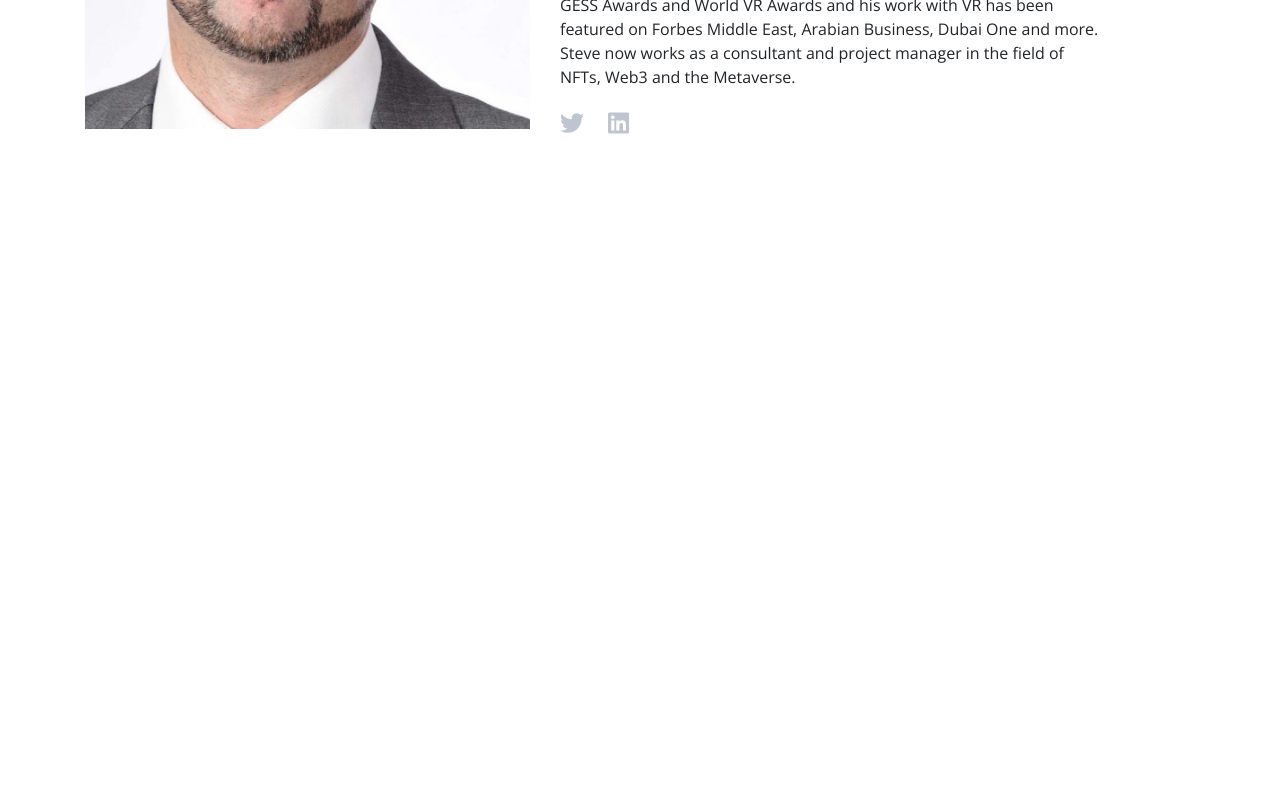
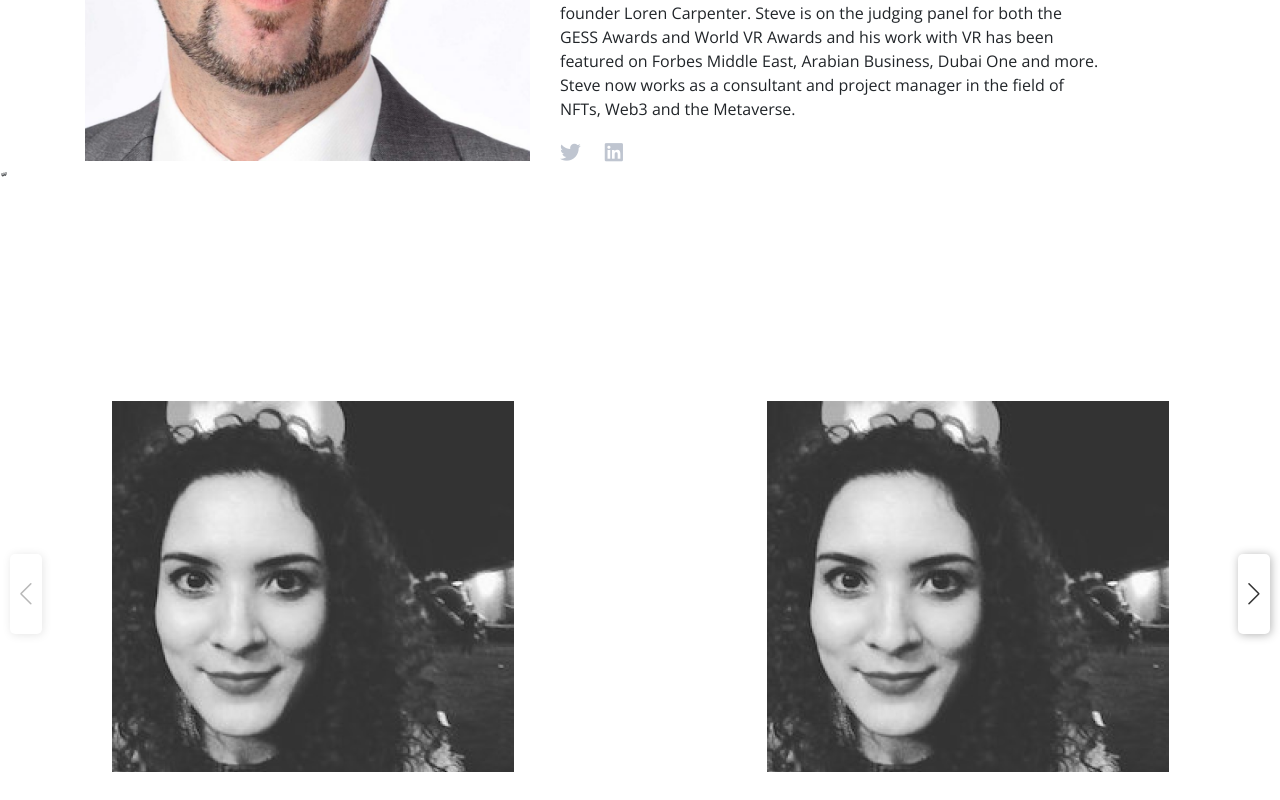
Before and after one commit to hoseinsedaqat/Osmw, a Vue app: page /speakers in a window 1280 px wide. Shown: the part 580-1380 px from the top of the page. Before the commit the page ends 800 px from the top, so only its background shows below. Built offline with nearby package versions, Linux system fonts and the light colour scheme.

Commit message:
add slider speakers

```diff
--- a/package.json
+++ b/package.json
@@ -13,7 +13,9 @@
     "core-js": "^3.8.3",
     "jquery": "^3.6.0",
     "popper.js": "^1.16.1",
+    "swiper": "^5.4.5",
     "vue": "^2.6.14",
+    "vue-awesome-swiper": "^4.1.1",
     "vue-router": "^3.5.1",
     "vue-toastification": "^1.7.14",
     "vuex": "^3.6.2"
--- /dev/null
+++ b/src/views/Speakers/Components/SpeakersSlider.vue
@@ -0,0 +1,130 @@
+<template>
+  <section id="speakersSlider">
+    <swiper class="swiper" :options="swiperOption">
+      <swiper-slide>
+        <img src="@/assets/Images/Rectangle 322.png" class="img-fluid" />
+      </swiper-slide>
+      <swiper-slide>
+        <img src="@/assets/Images/Rectangle 322.png" class="img-fluid" />
+      </swiper-slide>
+      <swiper-slide>
+        <img src="@/assets/Images/Rectangle 322.png" class="img-fluid" />
+      </swiper-slide>
+      <swiper-slide>
+        <img src="@/assets/Images/Rectangle 322.png" class="img-fluid" />
+      </swiper-slide>
+      <swiper-slide>
+        <img src="@/assets/Images/Rectangle 322.png" class="img-fluid" />
+      </swiper-slide>
+      <swiper-slide>
+        <img src="@/assets/Images/Rectangle 322.png" class="img-fluid" />
+      </swiper-slide>
+      <swiper-slide>
+        <img src="@/assets/Images/Rectangle 322.png" class="img-fluid" />
+      </swiper-slide>
+      <swiper-slide>
+        <img src="@/assets/Images/Rectangle 322.png" class="img-fluid" />
+      </swiper-slide>
+      <swiper-slide>
+        <img src="@/assets/Images/Rectangle 322.png" class="img-fluid" />
+      </swiper-slide>
+      <div class="swiper-button-prev" slot="button-prev"></div>
+      <div class="swiper-button-next" slot="button-next"></div>
+    </swiper>
+  </section>
+</template>
+
+<script>
+import { Swiper, SwiperSlide } from "vue-awesome-swiper";
+import "swiper/css/swiper.css";
+export default {
+  name: "SpeakersSlider",
+  data() {
+    return {
+      swiperOption: {
+        slidesPerView: 3,
+        spaceBetween: 30,
+        loop: false,
+        loopFillGroupWithBlank: true,
+        pagination: {
+          el: ".swiper-pagination",
+          clickable: true,
+        },
+        navigation: {
+          nextEl: ".swiper-button-next",
+          prevEl: ".swiper-button-prev",
+        },
+        breakpoints: {
+          1400: {
+            slidesPerView: 4,
+            spaceBetween: 10,
+          },
+          1300: {
+            slidesPerView: 3,
+            spaceBetween: 20,
+          },
+          1000: {
+            slidesPerView: 2,
+            spaceBetween: 30,
+          },
+          320: {
+            slidesPerGroup: 1,
+            slidesPerView: 1,
+            spaceBetween: 50,
+          },
+        },
+      },
+    };
+  },
+  components: {
+    Swiper,
+    SwiperSlide,
+  },
+};
+</script>
+
+<style scoped>
+.swiper {
+  height: 500px;
+  width: 100%;
+  margin: 5rem 0 0 0;
+}
+.swiper-slide {
+  display: flex;
+  justify-content: center;
+  align-items: center;
+  text-align: center;
+  font-weight: bold;
+  font-size: 14px;
+  background-color: #fff;
+  border-radius: 10px;
+  margin: 5rem 0 0 0;
+}
+
+.swiper-button-next {
+  margin: 2rem 0 0 0;
+  /* top: -1px;
+  left: 900px; */
+  background-color: #fff;
+  padding: 2.5rem 1rem;
+  color: #333;
+  border-radius: 5px;
+  box-shadow: 1px 1px 10px rgb(000000, 000000, 000000, 30%);
+}
+.swiper-button-next::after {
+  font-size: 22px;
+}
+.swiper-button-prev {
+  margin: 2rem 0 0 0;
+  /* top: -1px;
+  left: 580px; */
+  background-color: #fff;
+  padding: 2.5rem 1rem;
+  color: #333;
+  border-radius: 5px;
+  box-shadow: 1px 1px 10px rgb(000000, 000000, 000000, 30%);
+}
+.swiper-button-prev::after {
+  font-size: 22px;
+}
+</style>
--- a/src/views/Speakers/SpeakersView.vue
+++ b/src/views/Speakers/SpeakersView.vue
@@ -3,7 +3,7 @@
     <HeaderAppDark></HeaderAppDark>
     <section id="speakersView">
       <div class="container">
-        <div class="row mt-5">
+        <div class="row my-5">
           <div class="col-md-6">
             <h1 class="font-weight-bold">STEVE BAMBURY</h1>
             <span>METAVERSE</span>
@@ -47,17 +47,29 @@
             </div>
           </div>
         </div>
-      </div>
+      </div>ّ
+        <SpeakersSlider></SpeakersSlider>
+      <FormContact></FormContact>
+      <FormContacts></FormContacts>
+      <FooterApp></FooterApp>
     </section>
   </div>
 </template>
 
 <script>
 import HeaderAppDark from "@/components/HeaderAppDark.vue";
+import SpeakersSlider from "./Components/SpeakersSlider.vue";
+import FormContact from "@/components/FormContact.vue";
+import FormContacts from "@/components/FormContatcs.vue";
+import FooterApp from "@/components/FooterApp.vue";
 export default {
   name: "SpeakersView",
   components: {
     HeaderAppDark,
+    SpeakersSlider,
+    FormContact,
+    FormContacts,
+    FooterApp,
   },
 };
 </script>
@@ -73,14 +85,14 @@ export default {
   display: block;
 }
 
-.socialmediaSpeakers{
-    display: flex;
+.socialmediaSpeakers {
+  display: flex;
 }
 
-.socialmediaSpeakers li{
-    list-style: none;
-    margin: 0 1.5rem 0 0;
-    font-size: 1.5rem;
-    color: #BFC5D0;
+.socialmediaSpeakers li {
+  list-style: none;
+  margin: 0 1.5rem 0 0;
+  font-size: 1.3rem;
+  color: #bfc5d0;
 }
 </style>
```
Also changed, not shown: 1 other file (tests, documents, lock files or other folders).
